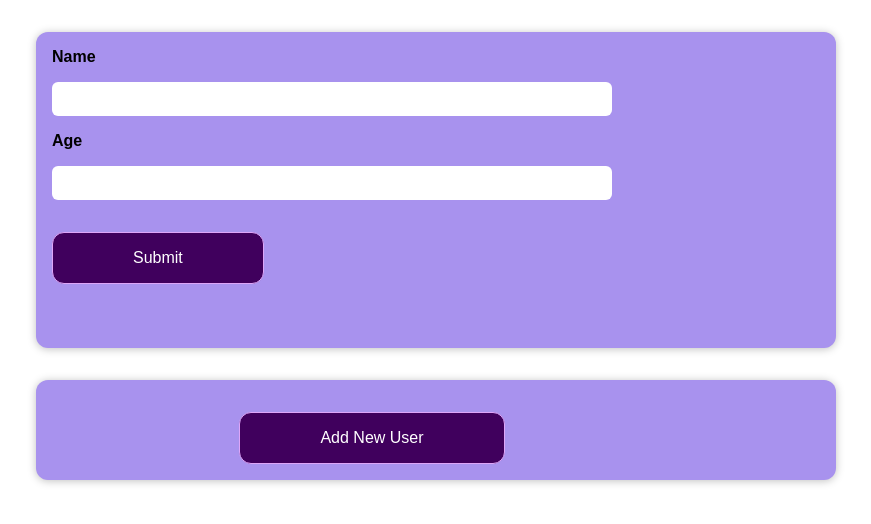
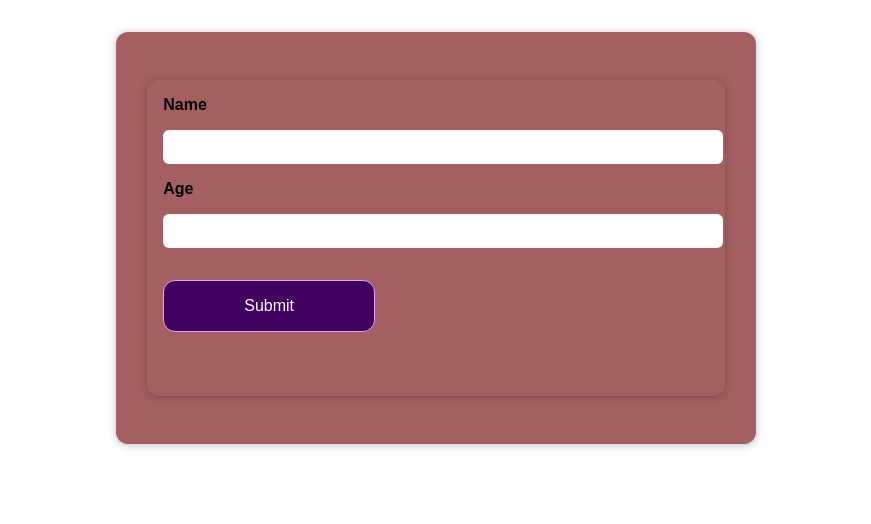
Before and after one commit to ColinMattutini/User-Creation-Deletion, a React (Create React App) app in the folder user-creation-deletion/: page / in a window 1280 px wide. Shown: the top 524 px of the page, without its empty margins (204-1075 px from the left). Built offline with nearby package versions, Linux system fonts and the light colour scheme.

Commit message:
fixed duplicate new user forms showing up

```diff
--- a/user-creation-deletion/src/App.js
+++ b/user-creation-deletion/src/App.js
@@ -16,7 +16,7 @@ const App = () => {
 
   return (
     <div>
-      <Users/>
+      {/* <Users/> */}
       <NewUser onAddUser={addUserHandler}/>
     </div>
   );
--- a/user-creation-deletion/src/Components/NewUser.js
+++ b/user-creation-deletion/src/Components/NewUser.js
@@ -26,8 +26,8 @@ const NewUser = (props) => {
 
     return(
         <div className='new-user'>
-            {!isEditing && <button onClick={startEditingHandler}>Add New User</button>}
-            {isEditing && <NewUserForm onSaveUserData={saveUserDataHandler} onCancel={stopEditingHandler}/>}
+            {/* {!isEditing && <button onClick={startEditingHandler}>Add New User</button>} */}
+            {<NewUserForm onSaveUserData={saveUserDataHandler} onCancel={stopEditingHandler}/>}
 
         </div>
     );
--- a/user-creation-deletion/src/Components/Users.js
+++ b/user-creation-deletion/src/Components/Users.js
@@ -1,13 +1,13 @@
 import React from 'react';
 import './Users.css';
 import Card from './UI/Card.js';
-import NewUserForm from './NewUserForm';
+import NewUser from './NewUser';
 
 const Users = (props) => {
 
     return(
         <Card>
-            <NewUserForm/>
+            <NewUser/>
         </Card>
 
     )
```
